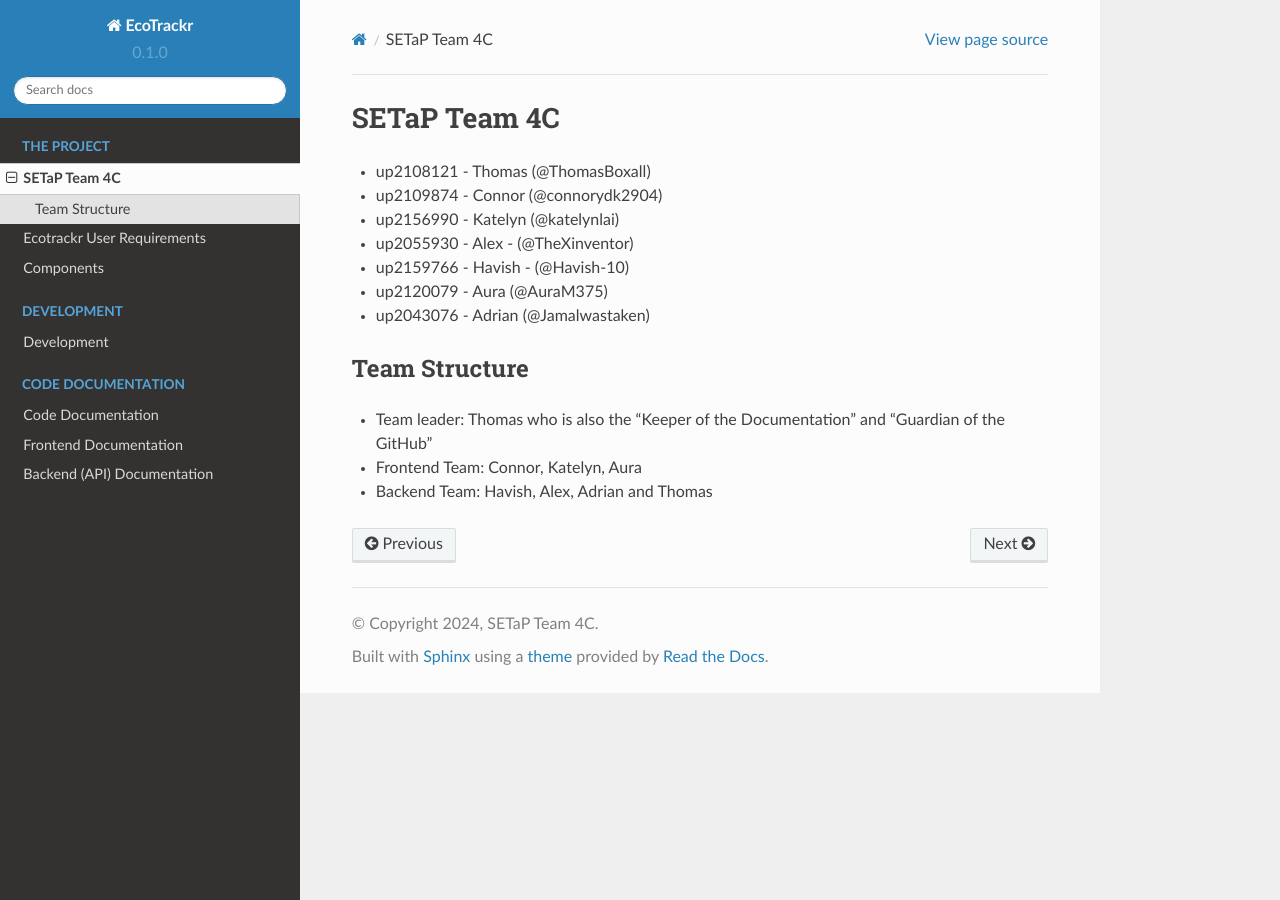
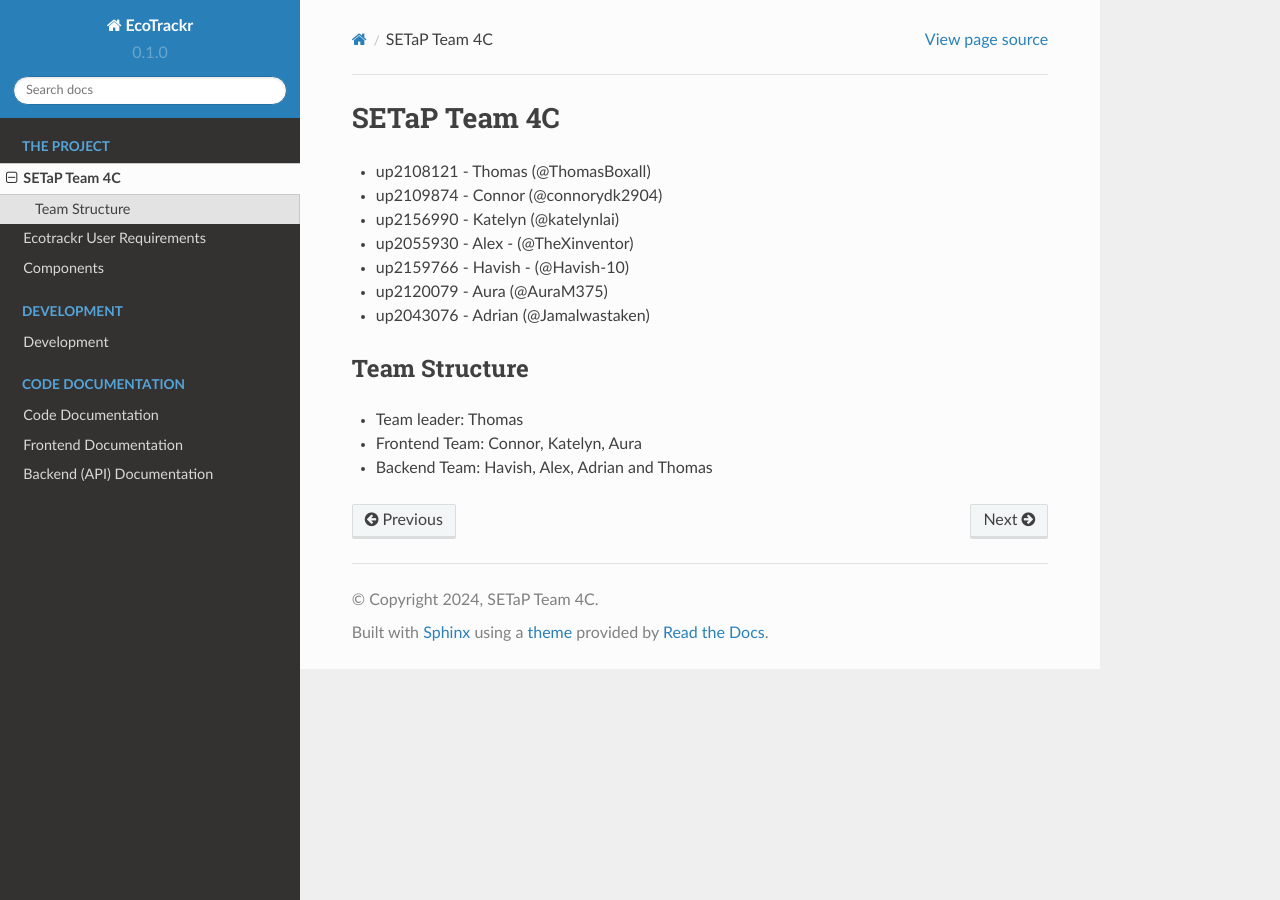
Before and after one commit to setap4c/readthedocs, a Sphinx documentation site: the page built from docs/source/ecotrackr/the-team.rst, in a window 1280 px wide. Built offline with Sphinx 7.4.7 and the Read the Docs theme 2.0.0, drawn with Linux system fonts in a browser that asks for light colours; pages that are not in the unit, such as notebooks, are missing from menus.

Commit message:
maybe fix?

```diff
--- a/docs/source/ecotrackr/the-team.rst
+++ b/docs/source/ecotrackr/the-team.rst
@@ -11,6 +11,6 @@ SETaP Team 4C
 
 Team Structure
 --------------
-* Team leader: Thomas who is also the "Keeper of the Documentation" and "Guardian of the GitHub"
+* Team leader: Thomas
 * Frontend Team: Connor, Katelyn, Aura
 * Backend Team: Havish, Alex, Adrian and Thomas
--- a/docs/source/index.rst
+++ b/docs/source/index.rst
@@ -6,7 +6,6 @@ EcoTrackr
    :hidden:
    :caption: The Project
 
-   /index
    /ecotrackr/the-team
    /ecotrackr/app-requirements
    /ecotrackr/components
```
Also changed, not shown: .readthedocs.yaml.
